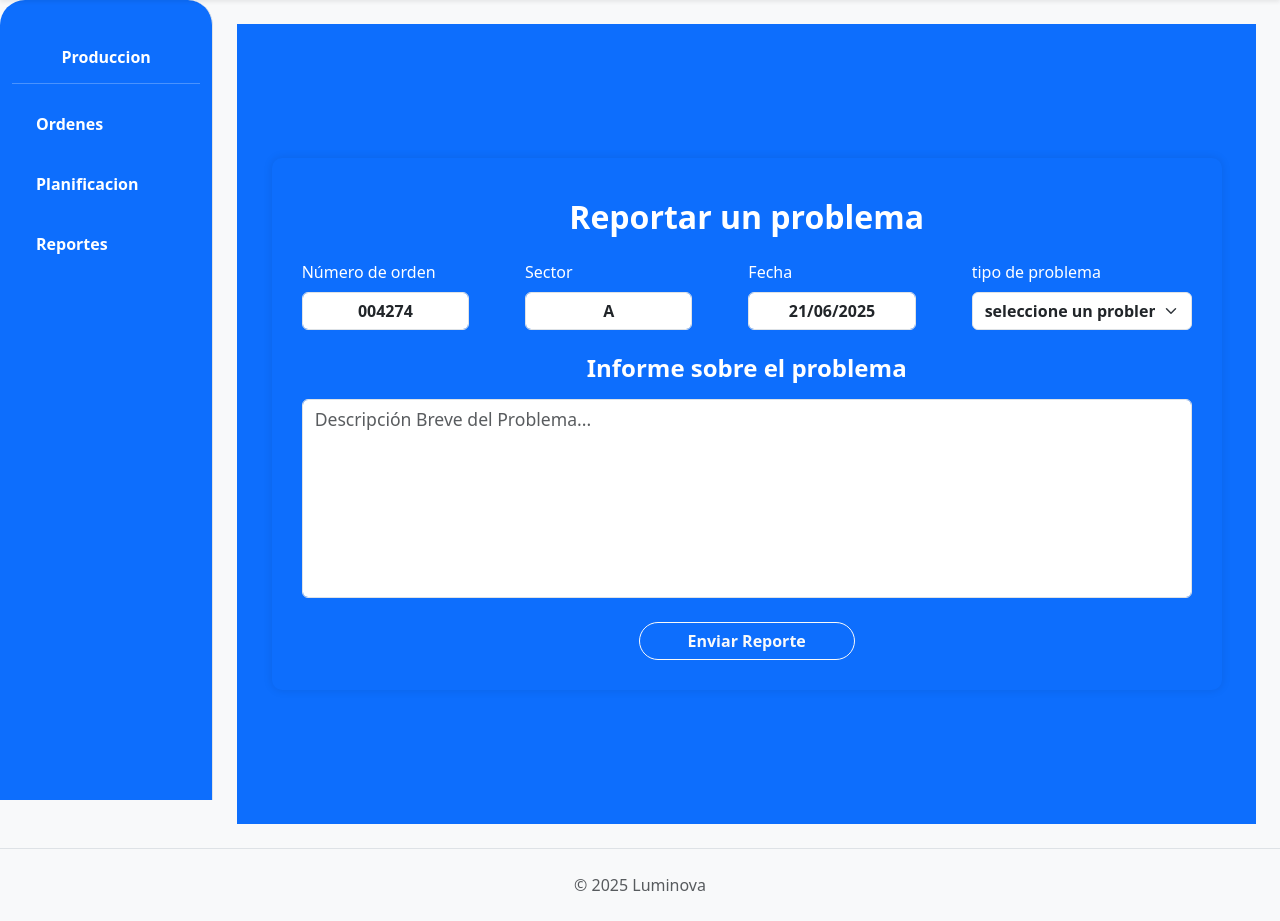
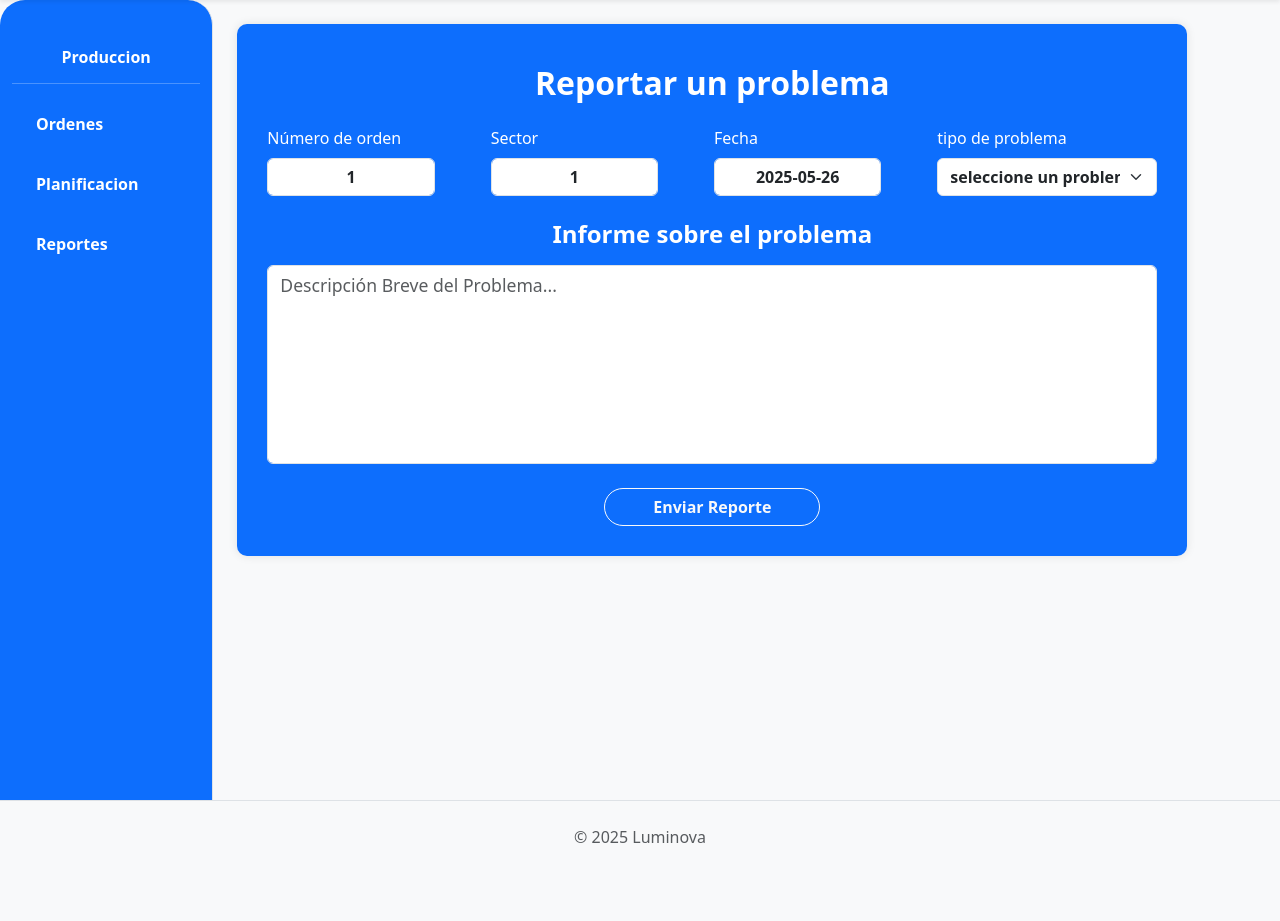
Before and after one commit to BalderusIV/TP_Desarrollo, a Django app: page /orden_reporte/1/1/ in a window 1280 px wide. Shown: the part 110-1031 px from the top of the page. After the commit the page ends 953 px from the top, so only its background shows below. Run offline with Django 5.2, Linux system fonts and the light colour scheme; some libraries are stand-ins or nearby versions.

Commit message:
los datos se cargan automaticamente, se reporta desde produccion

```diff
--- a/App_LUMINOVA/templates/orden_reporte.html
+++ b/App_LUMINOVA/templates/orden_reporte.html
@@ -33,25 +33,25 @@
 {% endblock %}
 
 {% block content %}
-<div style="background: #0d6efd; min-height: 100vh; display: flex; align-items: center; justify-content: center;">
-    <form style="background: #0d6efd; color: #fff; padding: 40px 30px 30px 30px; border-radius: 10px; width: 950px; box-shadow: 0 0 10px rgba(0,0,0,0.1);">
+<form method="post" style="background: #0d6efd; color: #fff; padding: 40px 30px 30px 30px; border-radius: 10px; width: 950px; box-shadow: 0 0 10px rgba(0,0,0,0.1);">
+    {% csrf_token %}
     <h2 class="text-center mb-4" style="font-weight: bold;">Reportar un problema</h2>
     <div class="row mb-4" style="display: flex; gap: 32px;">
         <div style="flex: 1;">
             <label class="form-label" style="color: #fff;">Número de orden</label>
-                <input type="text" class="form-control text-center" value="004274" readonly style="font-weight: bold; width: 100%; min-width: 0;">
+            <input type="text" name="numero_orden" class="form-control text-center" value="{{ numero_orden }}" readonly style="font-weight: bold; width: 100%; min-width: 0;">
         </div>
         <div style="flex: 1;">
             <label class="form-label" style="color: #fff;">Sector</label>
-                <input type="text" class="form-control text-center" value="A" readonly style="font-weight: bold; width: 100%; min-width: 0;">
+            <input type="text" name="sector" class="form-control text-center" value="{{ sector }}" readonly style="font-weight: bold; width: 100%; min-width: 0;">
         </div>
         <div style="flex: 1;">
             <label class="form-label" style="color: #fff;">Fecha</label>
-                <input type="text" class="form-control text-center" value="21/06/2025" readonly style="font-weight: bold; width: 100%; min-width: 0;">
+            <input type="text" name="fecha" class="form-control text-center" value="{{ fecha_actual }}" readonly style="font-weight: bold; width: 100%; min-width: 0;">
         </div>
         <div style="flex: 1;">
             <label class="form-label" style="color: #fff;">tipo de problema</label>
-                <select class="form-select text-center" style="font-weight: bold; width: 100%; min-width: 220px;">
+            <select name="tipo_problema" class="form-select text-center" style="font-weight: bold; width: 100%; min-width: 220px;">
                 <option selected disabled>seleccione un problema</option>
                 <option>Falta de insumos</option>
                 <option>Falla técnica</option>
@@ -61,11 +61,10 @@
     </div>
     <h4 class="text-center mb-3" style="font-weight: bold;">Informe sobre el problema</h4>
     <div class="mb-4">
-            <textarea class="form-control" rows="7" placeholder="Descripción Breve del Problema..." style="resize: none; font-size: 1.1rem;"></textarea>
+        <textarea name="descripcion" class="form-control" rows="7" placeholder="Descripción Breve del Problema..." style="resize: none; font-size: 1.1rem;"></textarea>
     </div>
     <div class="text-center">
         <button type="submit" class="btn btn-outline-light px-5" style="font-weight: bold; border-radius: 20px;">Enviar Reporte</button>
     </div>
 </form>
-</div>
 {% endblock %}
```
Lines whose indentation alone changed are shown as unchanged.
